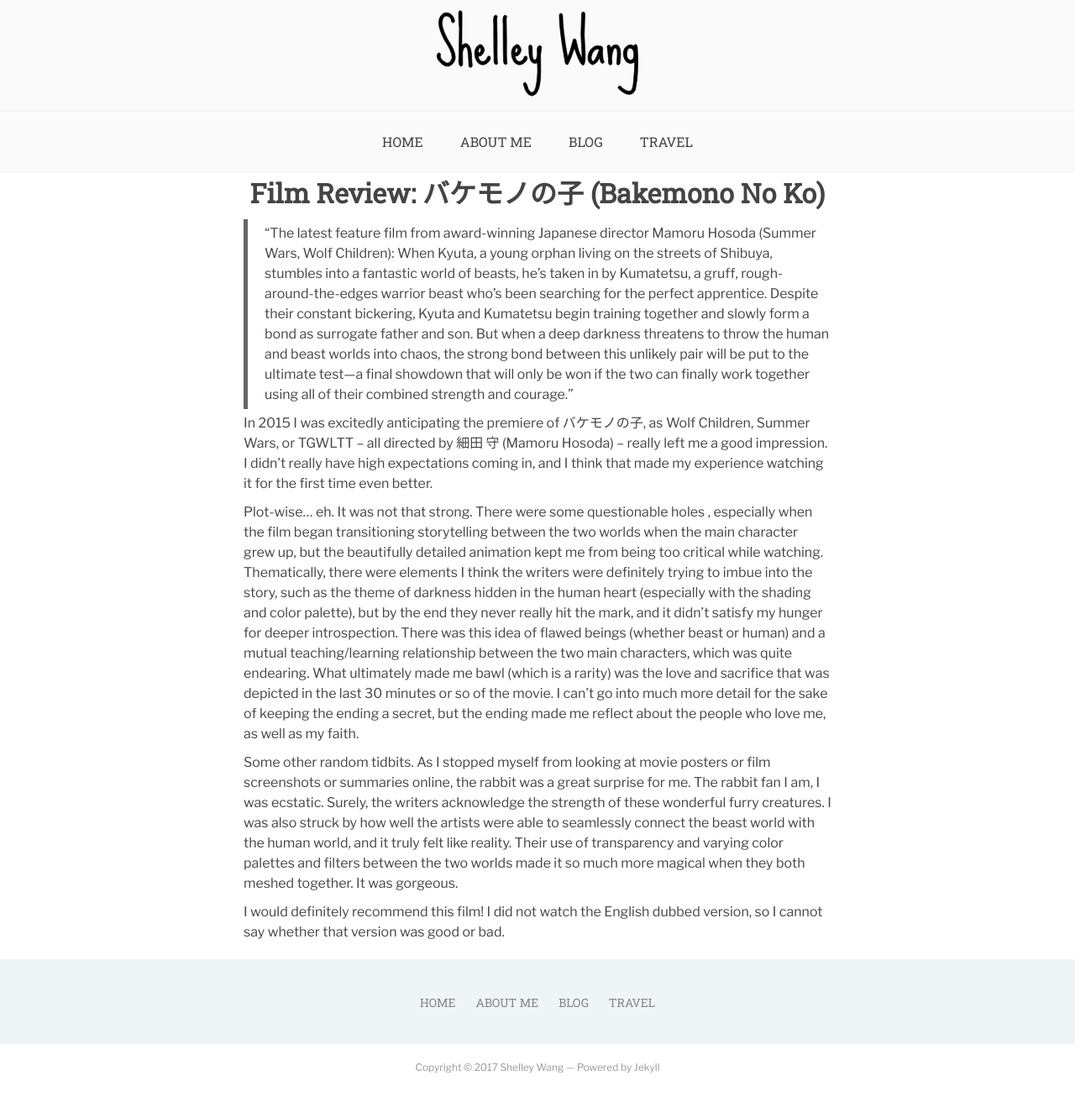
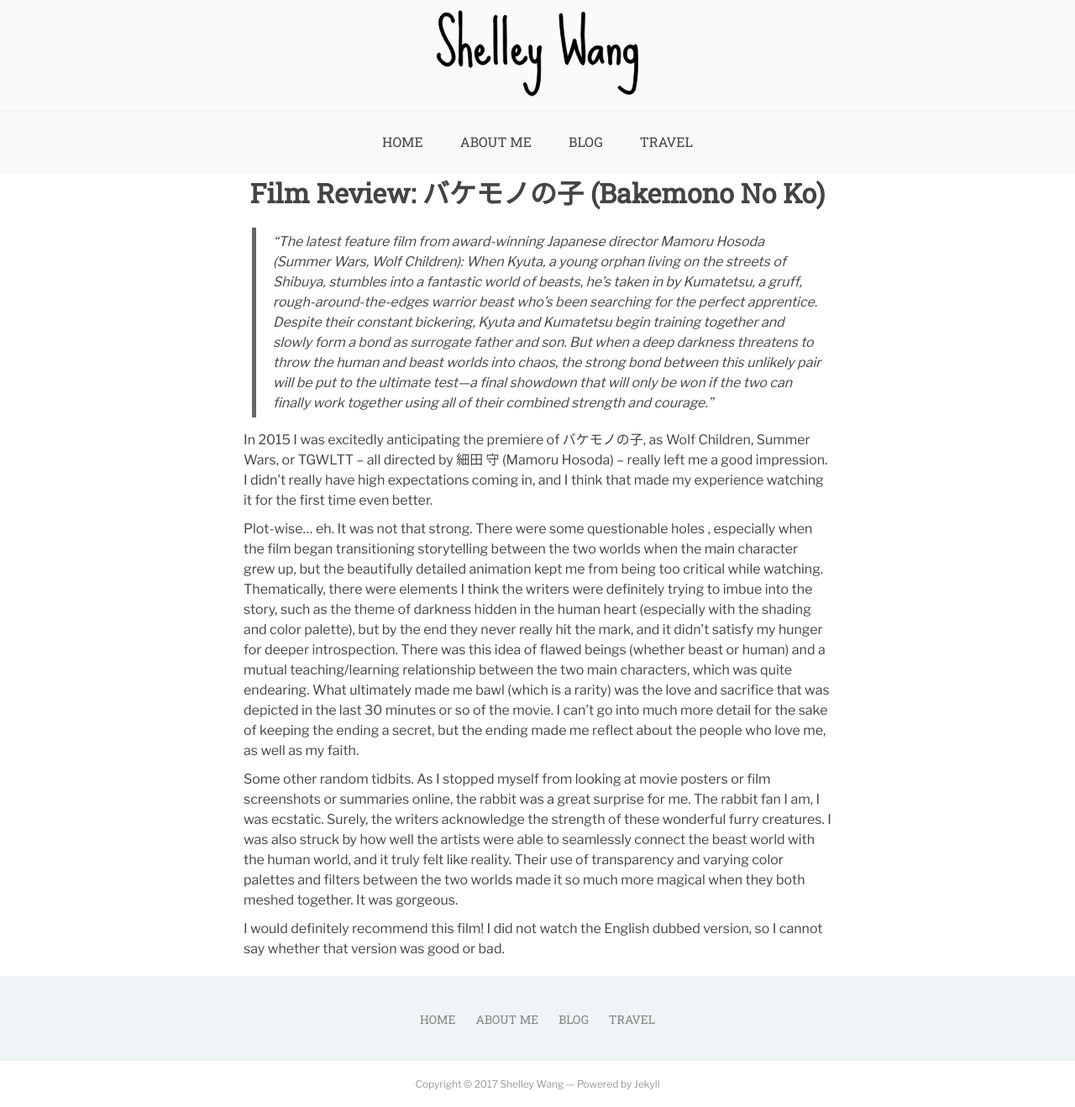
Before and after one commit to shellbellwa/shellbellwa.github.io, a Jekyll site: the page built from _posts/2016-03-29-bakemono-no-ko.md, in a window 1280 px wide. Shown: the whole page at 84% size. Built offline with Jekyll 4.4.1, drawn with Linux system fonts in a browser that asks for light colours.

Commit message:
Format blockquotes with italics, bigger margins

```diff
--- a/_sass/_base.scss
+++ b/_sass/_base.scss
@@ -23,6 +23,8 @@ a {
 
 blockquote {
   border-left: 5px solid $color-blockquote;
+  font-style: italic;
+  margin: 10px;
   padding-left: 20px;
 }
 
```
